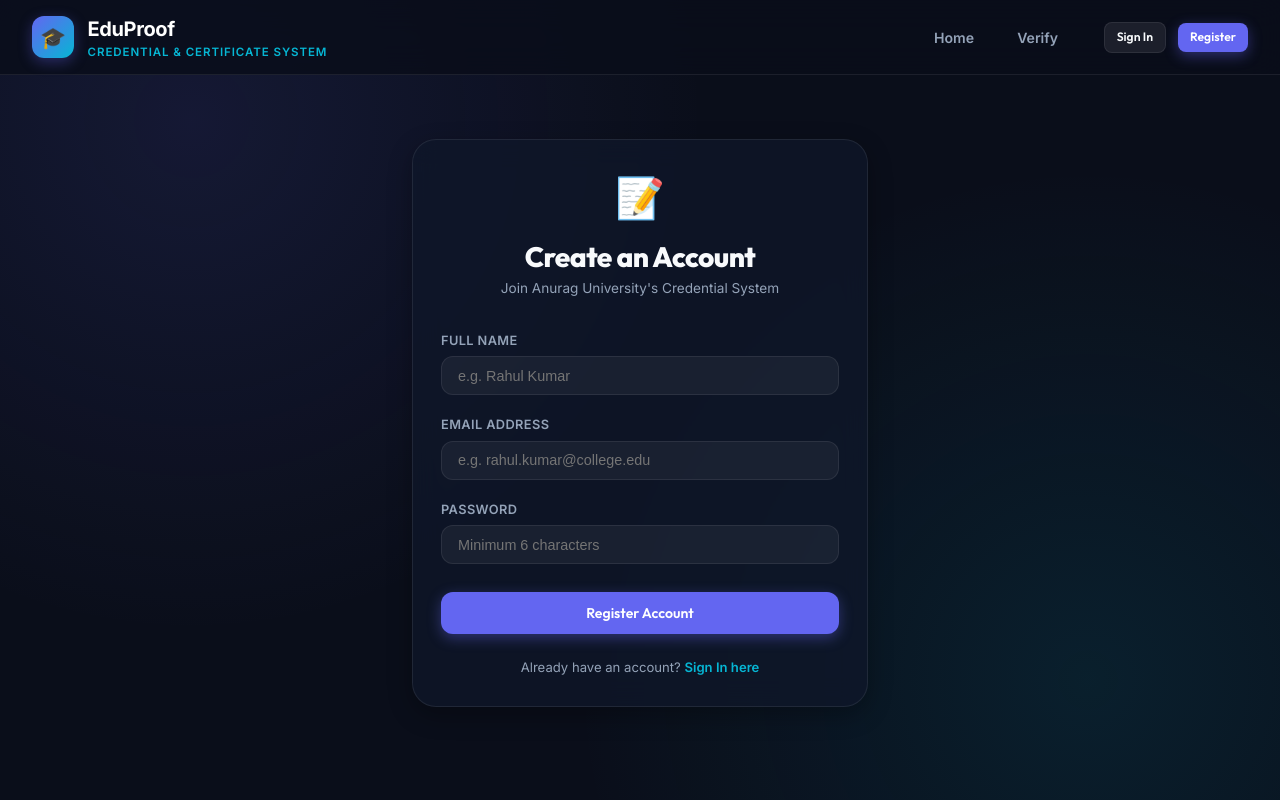
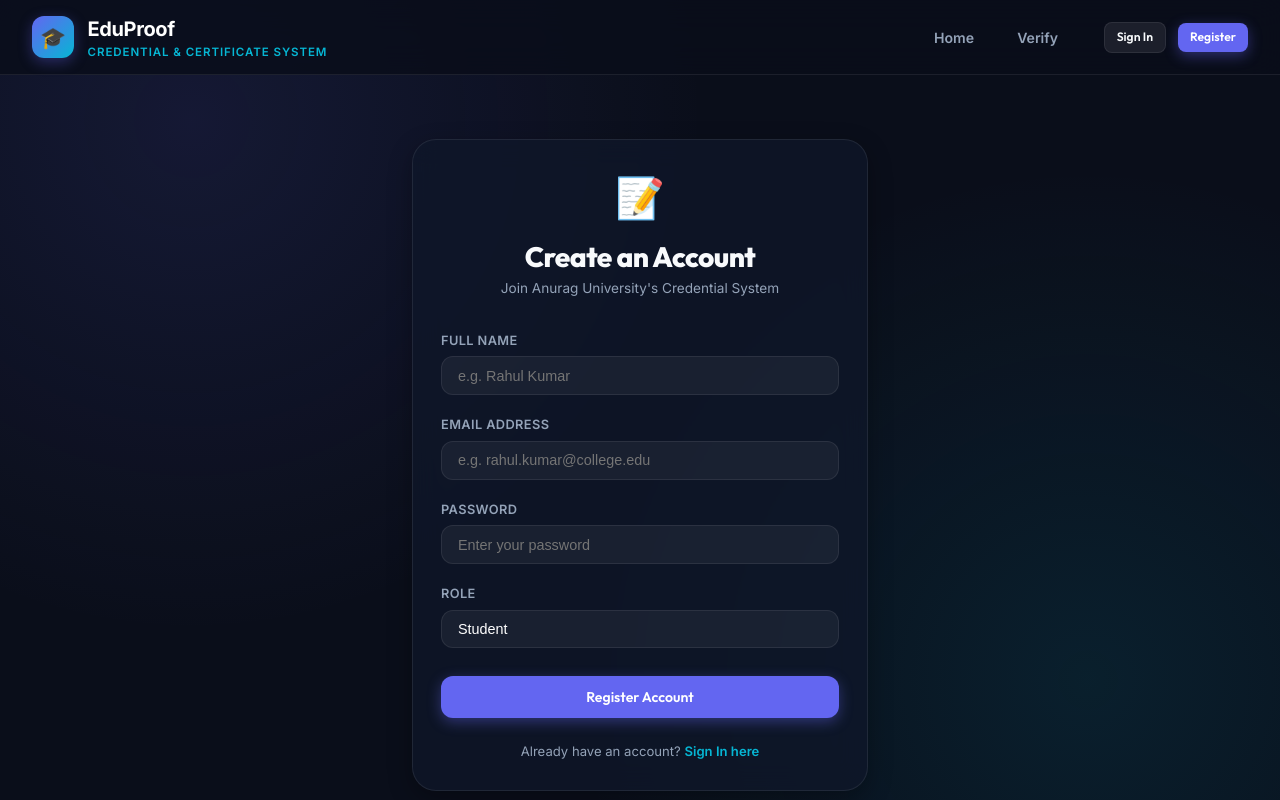
Before and after one commit to Mohana-Mucherla/EduProof-Frontend, a React (Vite) app: page /register in a window 1280 px wide. Shown: the top 800 px of the page. Built offline with nearby package versions, Linux system fonts and the light colour scheme; no server answers.

Commit message:
Update frontend files

```diff
--- a/src/App.jsx
+++ b/src/App.jsx
@@ -96,7 +96,7 @@ function App() {
       }}>
         <div>EduProof • Digital Credential & Certificate Verification System</div>
         <div style={{ marginTop: '4px' }}>
-          Anurag University, Hyderabad, Telangana, India • Powered by Spring Boot 3 & MySQL
+          Anurag University, Hyderabad, Telangana, India
         </div>
       </footer>
     </div>
--- a/src/assets/styles.css
+++ b/src/assets/styles.css
@@ -421,7 +421,14 @@ h1, h2, h3, h4, h5, h6 {
   box-shadow: 0 0 10px rgba(99, 102, 241, 0.25);
 }
 
-.form-select option {
+.form-select {
+  background: rgba(255, 255, 255, 0.05);
+  color: #fff;
+  appearance: none;
+  -webkit-appearance: none;
+  -moz-appearance: none;
+}
+
   background: var(--bg-secondary);
   color: #fff;
 }
--- a/src/pages/Login.jsx
+++ b/src/pages/Login.jsx
@@ -19,8 +19,11 @@ const Login = () => {
 
     try {
       const user = await login(email, password);
-      const isAdmin = user.role === 'ROLE_ADMIN' || user.role === 'ADMIN';
-      const target = location.state?.from?.pathname || (isAdmin ? '/admin' : '/student');
+      const role = (user.role || '').toUpperCase();
+      const isAdmin = role.includes('ADMIN');
+      const isRecruiter = role.includes('RECRUITER');
+      const targetPath = isAdmin ? '/admin' : isRecruiter ? '/recruiter' : '/student';
+      const target = location.state?.from?.pathname || targetPath;
       navigate(target, { replace: true });
     } catch (err) {
       setError(err.response?.data?.error || 'Invalid credentials. Please check your email and password.');
--- a/src/pages/Register.jsx
+++ b/src/pages/Register.jsx
@@ -6,7 +6,8 @@ const Register = () => {
   const [formData, setFormData] = useState({
     name: '',
     email: '',
-    password: ''
+    password: '',
+    role: 'STUDENT'
   });
   const [error, setError] = useState('');
   const [success, setSuccess] = useState('');
@@ -109,11 +110,26 @@ const Register = () => {
               type="password"
               name="password"
               className="form-input"
-              placeholder="Minimum 6 characters"
+              placeholder="Enter your password"
               value={formData.password}
               onChange={handleChange}
               required
             />
+          </div>
+
+          <div className="form-group">
+            <label className="form-label">Role</label>
+            <select
+              name="role"
+              className="form-select"
+              value={formData.role}
+              onChange={handleChange}
+              required
+            >
+              <option value="STUDENT">Student</option>
+              <option value="RECRUITER">Recruiter</option>
+              <option value="ADMIN">Admin</option>
+            </select>
           </div>
 
           <button
--- a/src/services/api.js
+++ b/src/services/api.js
@@ -2,7 +2,7 @@ import axios from 'axios';
 
 // Create central Axios instance
 const api = axios.create({
-  baseURL: 'http://localhost:9091/api',
+  baseURL: import.meta.env.VITE_API_BASE || 'http://localhost:9091/api',
   headers: {
     'Content-Type': 'application/json'
   }
```
